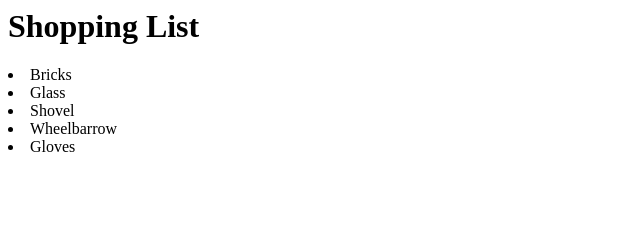
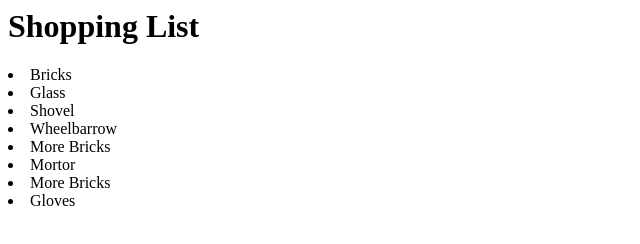
Before and after one commit to rodblackney/Github-Tutorial, a plain HTML site: page index.html in a window 1280 px wide. Shown: the whole page, without its empty margins (0-640 px from the left). Drawn offline with Linux system fonts and the light colour scheme.

Commit message:
Added more items to list

```diff
--- a/index.html
+++ b/index.html
@@ -4,5 +4,8 @@
 	<li>Glass</li>
 	<li>Shovel</li>
 	<li>Wheelbarrow</li>
+	<li>More Bricks</li>
+	<li>Mortor</li>
+	<li>More Bricks</li>
 	<li>Gloves</li>
 </ul>
```
